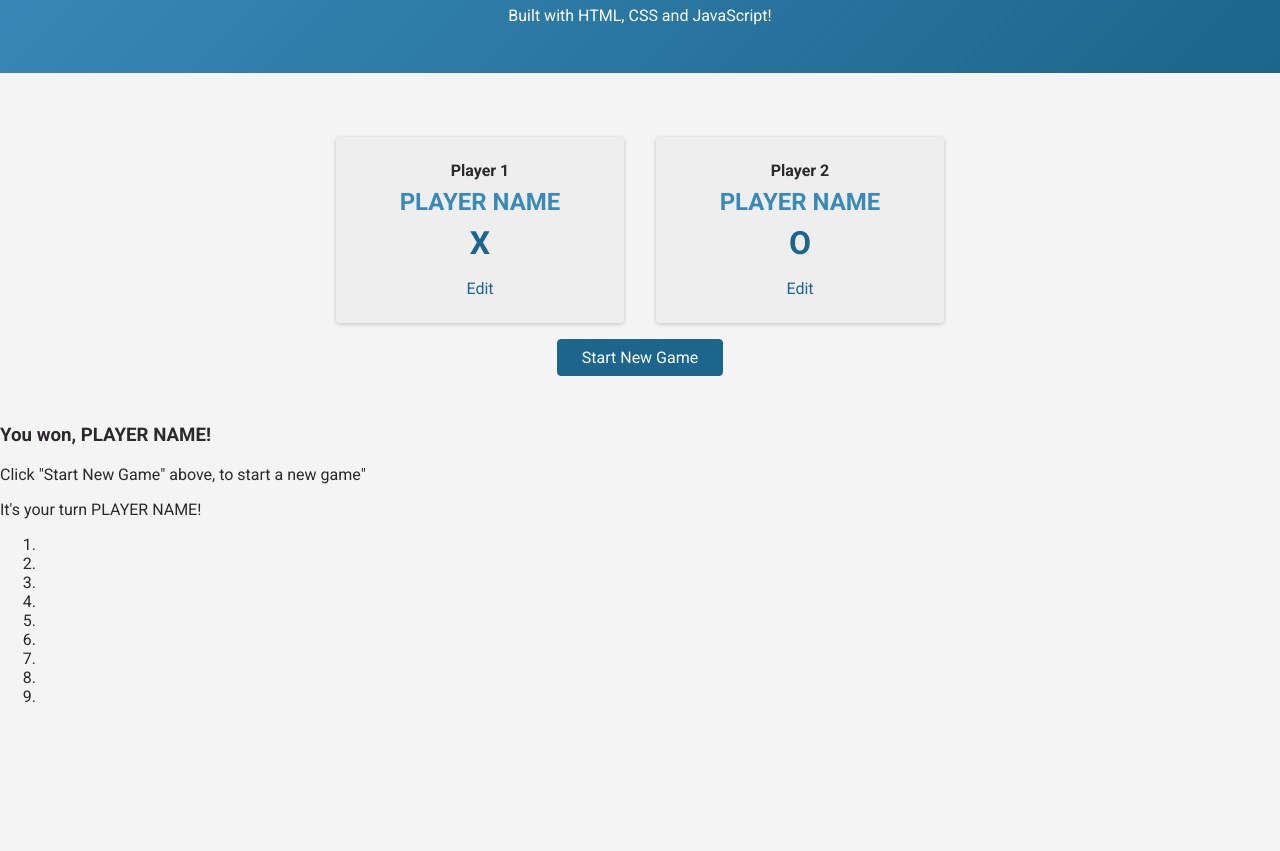
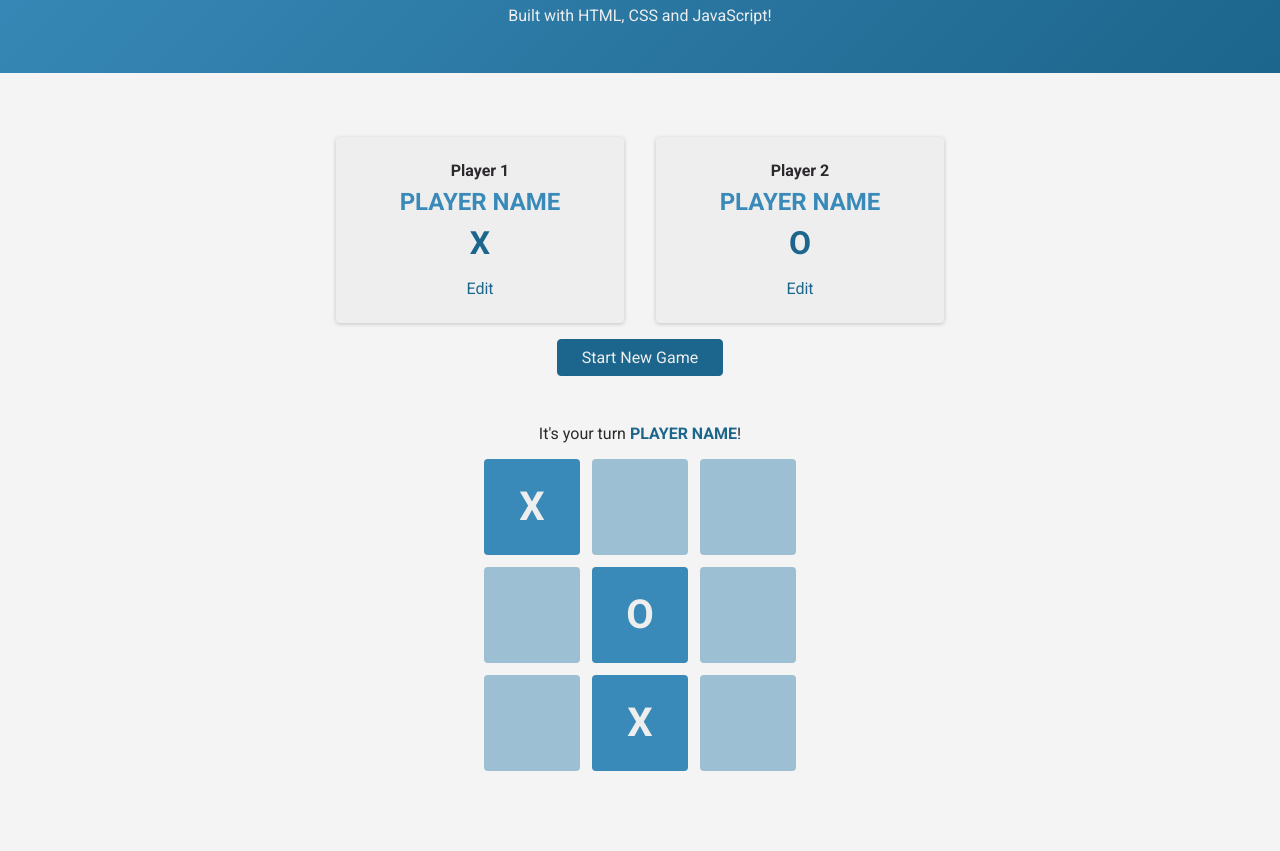
Before and after one commit to Kevin-Ratschinski/TIC-TAC-TOE, a plain HTML site: page index.html in a window 1280 px wide. Shown: the part 107-958 px from the top of the page. Before the commit the page ends 829 px from the top, so only its background shows below. Drawn offline with Linux system fonts and the light colour scheme.

Commit message:
styling game board

```diff
--- a/index.html
+++ b/index.html
@@ -14,6 +14,7 @@
     <link rel="stylesheet" href="styles/style.css" />
     <link rel="stylesheet" href="styles/overlays.css" />
     <link rel="stylesheet" href="Styles/configuration.css" />
+    <link rel="stylesheet" href="styles/game.css" />
   </head>
   <body>
     <div id="backdrop"></div>
@@ -60,22 +61,22 @@
       </section>
 
       <section id="active-game">
-        <article>
-          <h3>You won, <span id="winner-name">PLAYER NAME</span>!</h3>
+        <article id="game-over">
+          <h2>You won, <span id="winner-name">PLAYER NAME</span>!</h2>
           <p>Click "Start New Game" above, to start a new game"</p>
         </article>
         <p>It's your turn <span id="active-player-name">PLAYER NAME</span>!</p>
-        <ol>
-          <li></li>
+        <ol id="game-board">
+          <li class="disabled">X</li>
           <li></li>
           <li></li>
 
           <li></li>
-          <li></li>
+          <li class="disabled">O</li>
           <li></li>
 
           <li></li>
-          <li></li>
+          <li class="disabled">X</li>
           <li></li>
         </ol>
       </section>
--- /dev/null
+++ b/styles/game.css
@@ -0,0 +1,59 @@
+#active-game {
+  text-align: center;
+  margin: 2rem 0 5rem 0;
+  /* display: none; */
+}
+
+#game-over {
+  width: 90%;
+  max-width: 40rem;
+  margin: auto;
+  padding: 1rem 2rem;
+  background-color: var(--first-color);
+  color: var(--fourth-color);
+  box-shadow: 0 2px 8px rgba(0, 0, 0, 0.2);
+  border-radius: 4px;
+  display: none;
+}
+
+#game-over h2 {
+  font-size: 2.5rem;
+  margin: 0.5;
+}
+
+#active-player-name {
+  font-weight: bold;
+  color: var(--first-color);
+}
+
+#game-board {
+  list-style: none;
+  margin: 1rem 0;
+  padding: 0;
+  display: grid;
+  grid-template-columns: repeat(3, 6rem);
+  grid-template-rows: repeat(3, 6rem);
+  justify-content: center;
+  gap: 0.75rem;
+}
+
+#game-board li {
+  background-color: rgb(157, 191, 211);
+  border-radius: 4px;
+  cursor: pointer;
+  display: flex;
+  justify-content: center;
+  align-items: center;
+  font-size: 2.5rem;
+  font-weight: bold;
+}
+
+#game-board li:hover {
+  background-color: var(--second-color);
+}
+
+#game-board li.disabled {
+  background-color: var(--second-color);
+  color: var(--fourth-color);
+  cursor: default;
+}
--- a/styles/style.css
+++ b/styles/style.css
@@ -14,7 +14,7 @@ body {
 
 #main-header {
   background: linear-gradient(315deg, var(--first-color), var(--second-color));
-  color: white;
+  color: var(--fourth-color);
   padding: 2rem 5%;
   text-align: center;
 }
@@ -24,7 +24,7 @@ body {
   padding: 0.5rem 1.5rem;
   background-color: var(--first-color);
   border: 1px solid var(--first-color);
-  color: white;
+  color: var(--fourth-color);
   border-radius: 4px;
   cursor: pointer;
 }
```
